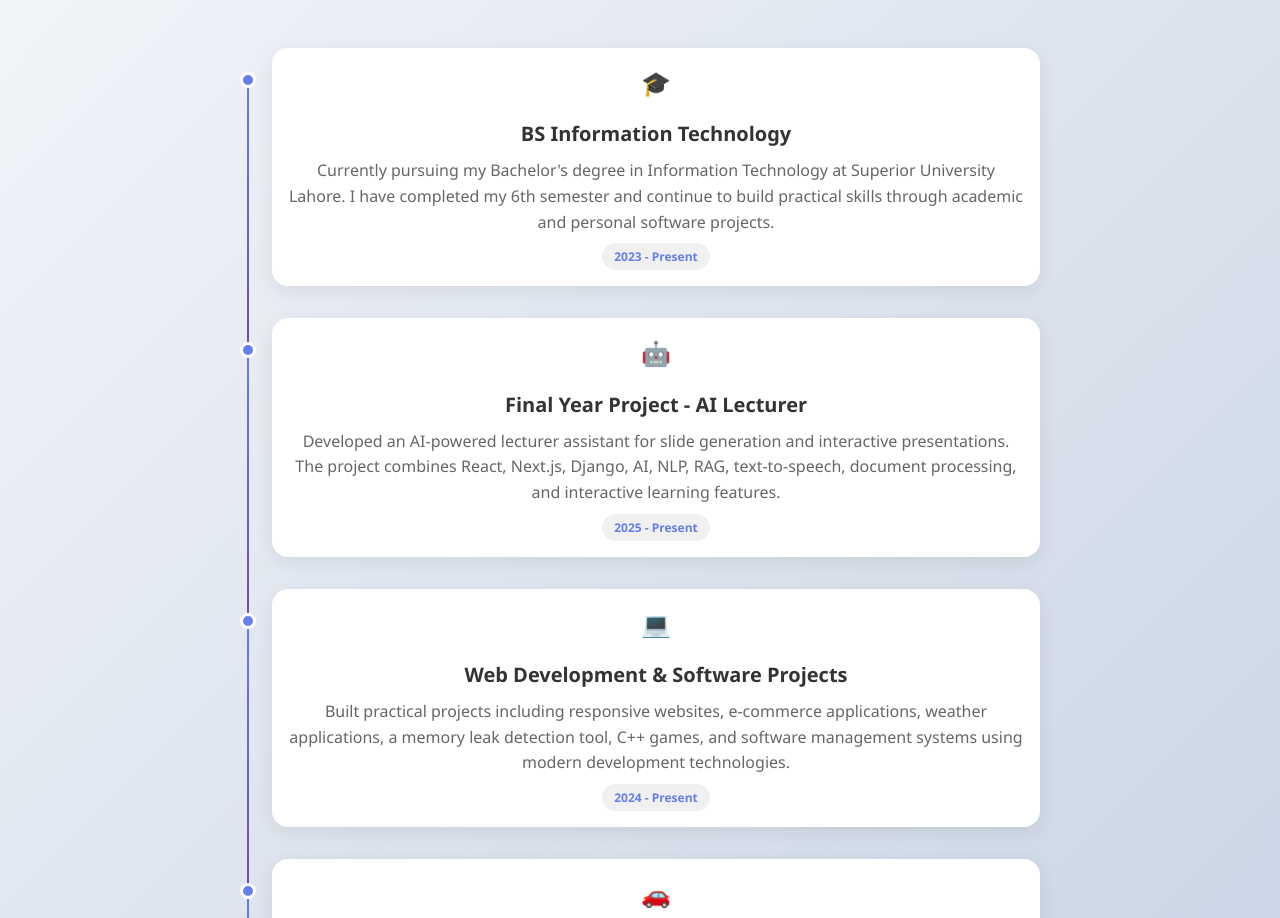
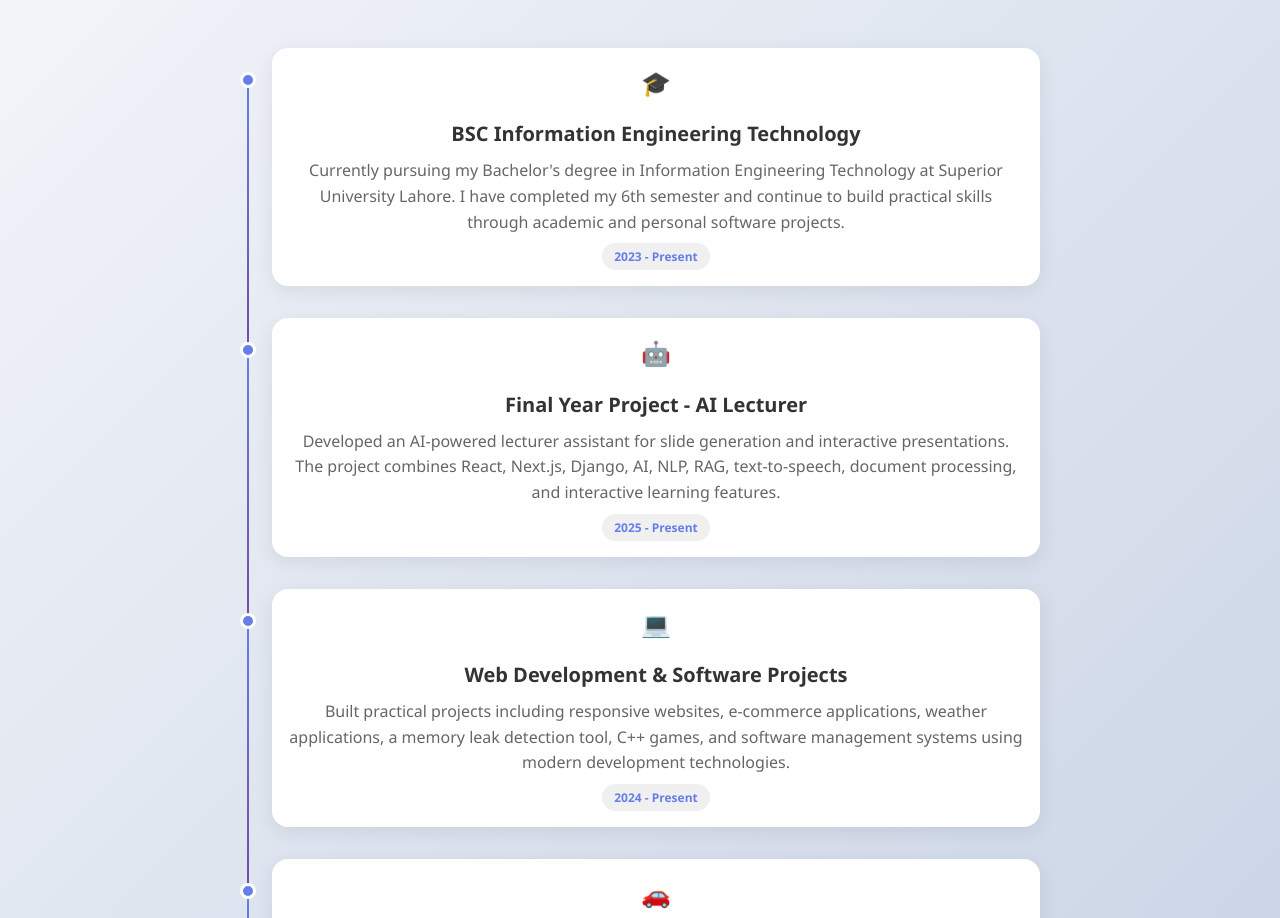
Before and after one commit to muzalfa786786786-cmyk/MY-Portfolio-website, a React (Create React App) app: page /about in a window 1280 px wide. Shown: the part 3249-4167 px from the top of the page. Built offline with nearby package versions, Linux system fonts and the light colour scheme.

Commit message:
Update About.js

```diff
--- a/src/About.js
+++ b/src/About.js
@@ -70,9 +70,9 @@ const skillsData = [
 // Experience data configuration
 const experiencesData = [
   {
-    title: "BS Information Technology",
+    title: "BSC Information Engineering Technology",
     description:
-      "Currently pursuing my Bachelor's degree in Information Technology at Superior University Lahore. I have completed my 6th semester and continue to build practical skills through academic and personal software projects.",
+      "Currently pursuing my Bachelor's degree in Information Engineering Technology at Superior University Lahore. I have completed my 6th semester and continue to build practical skills through academic and personal software projects.",
     date: "2023 - Present",
     icon: "🎓"
   },
```
